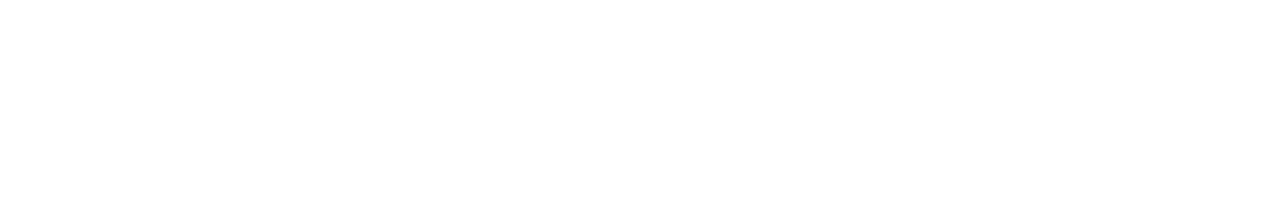
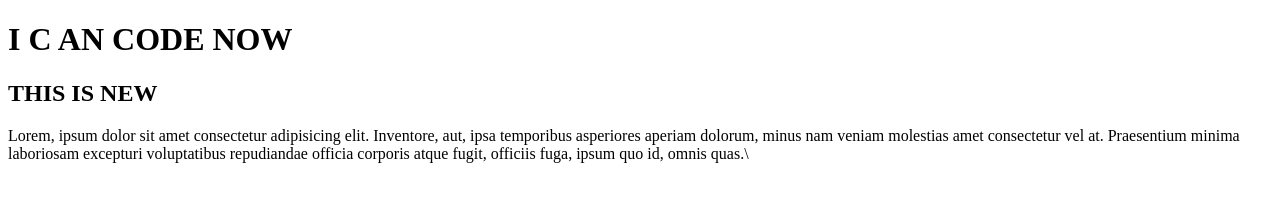
Before and after one commit to ssazzadtul/my-first-repoo, a plain HTML site: page index.html in a window 1280 px wide. Drawn offline with Linux system fonts and the light colour scheme.

Commit message:
add heder

```diff
--- a/index.html
+++ b/index.html
@@ -8,7 +8,11 @@
 </head>
 
 <body>
-
+    <h1>I C AN CODE NOW </h1>
+    <H2>THIS IS NEW </H2>
+    <P>Lorem, ipsum dolor sit amet consectetur adipisicing elit. Inventore, aut, ipsa temporibus asperiores aperiam
+        dolorum, minus nam veniam molestias amet consectetur vel at. Praesentium minima laboriosam excepturi
+        voluptatibus repudiandae officia corporis atque fugit, officiis fuga, ipsum quo id, omnis quas.\</P>
 </body>
 
 </html>
```
